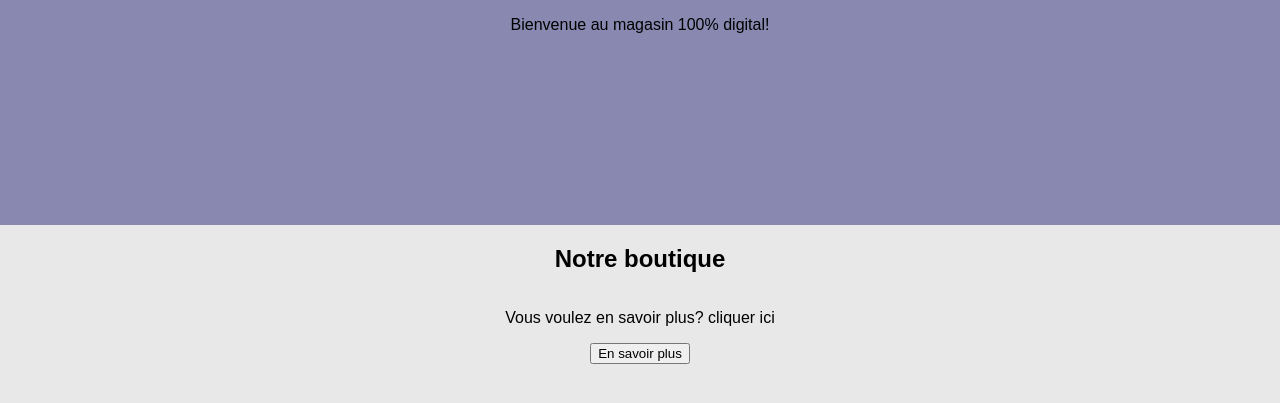
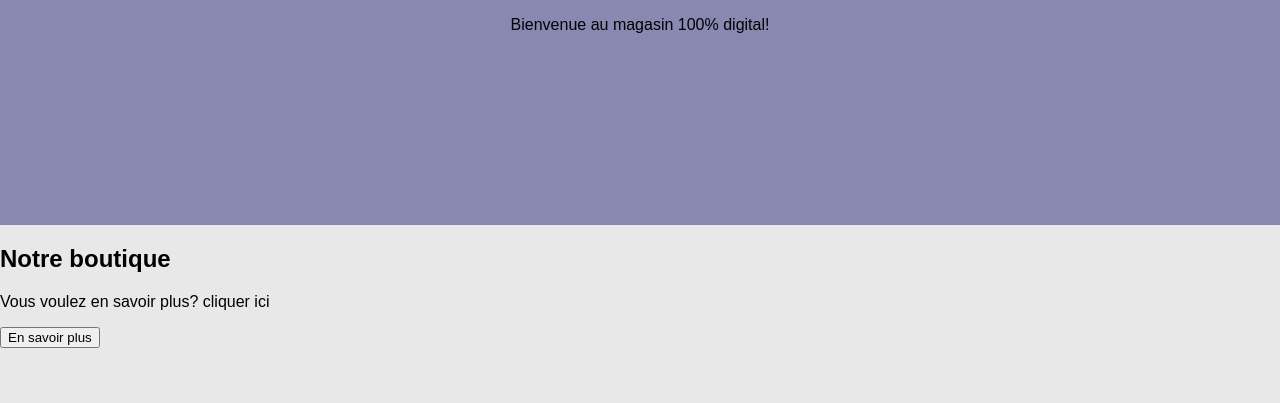
Before and after one commit to Jupower38300/Exo_remote, a plain HTML site: page index.html in a window 1280 px wide. Shown: the part 367-770 px from the top of the page. Drawn offline with Linux system fonts and the light colour scheme.

Commit message:
Revert "fix: Styling"
This reverts commit 75d9a851f331ae62afa8c675eedc0bdc9de9de9f.

```diff
--- a/style.css
+++ b/style.css
@@ -59,18 +59,3 @@ header a {
   justify-content: center;
   align-items: center;
 }
-
-.first_section {
-  display: flex;
-  flex-direction: column;
-  justify-content: center;
-  align-items: center;
-}
-
-.text {
-  display: flex;
-  flex-direction: column;
-  justify-content: center;
-  align-items: center;
-  text-align: center;
-}
```
